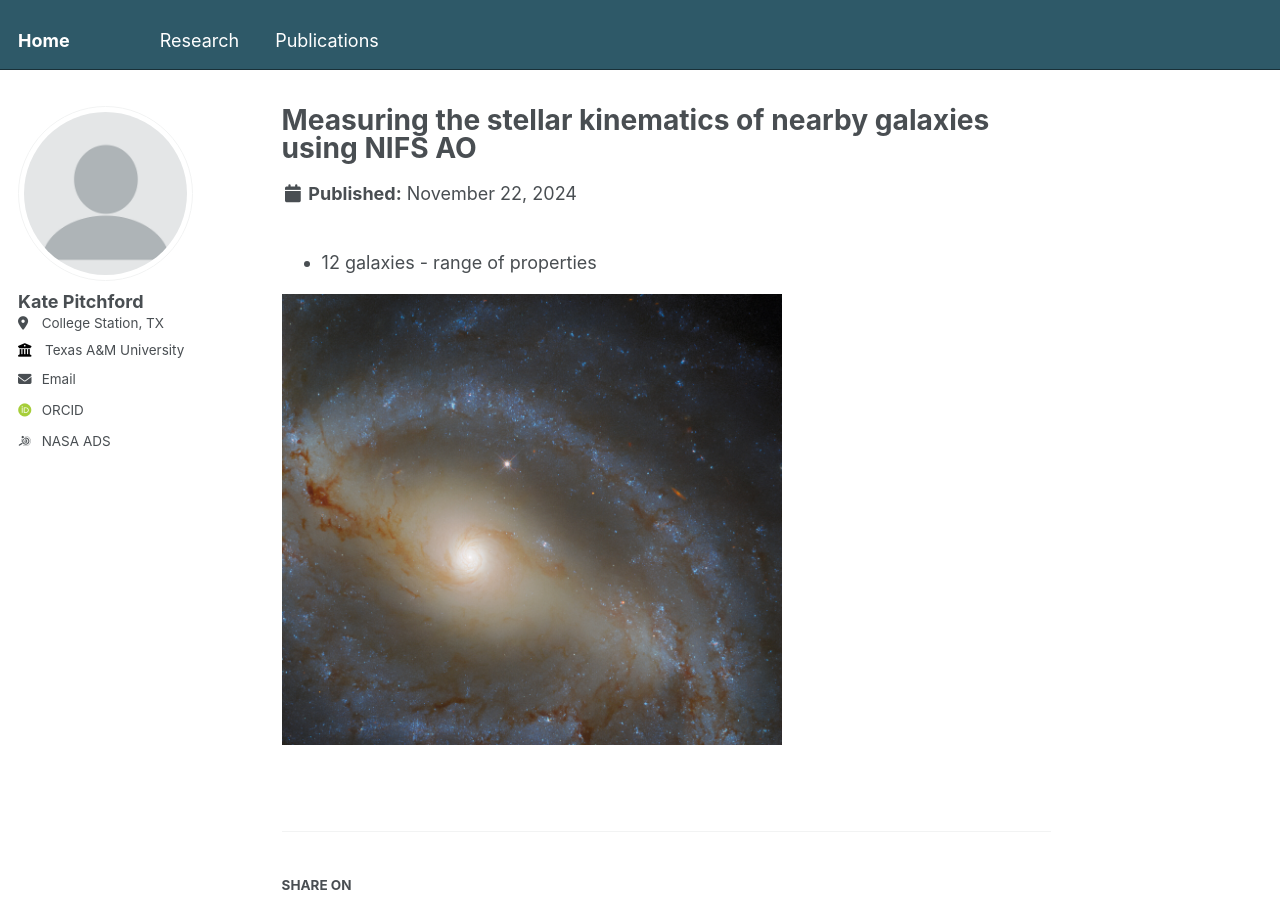
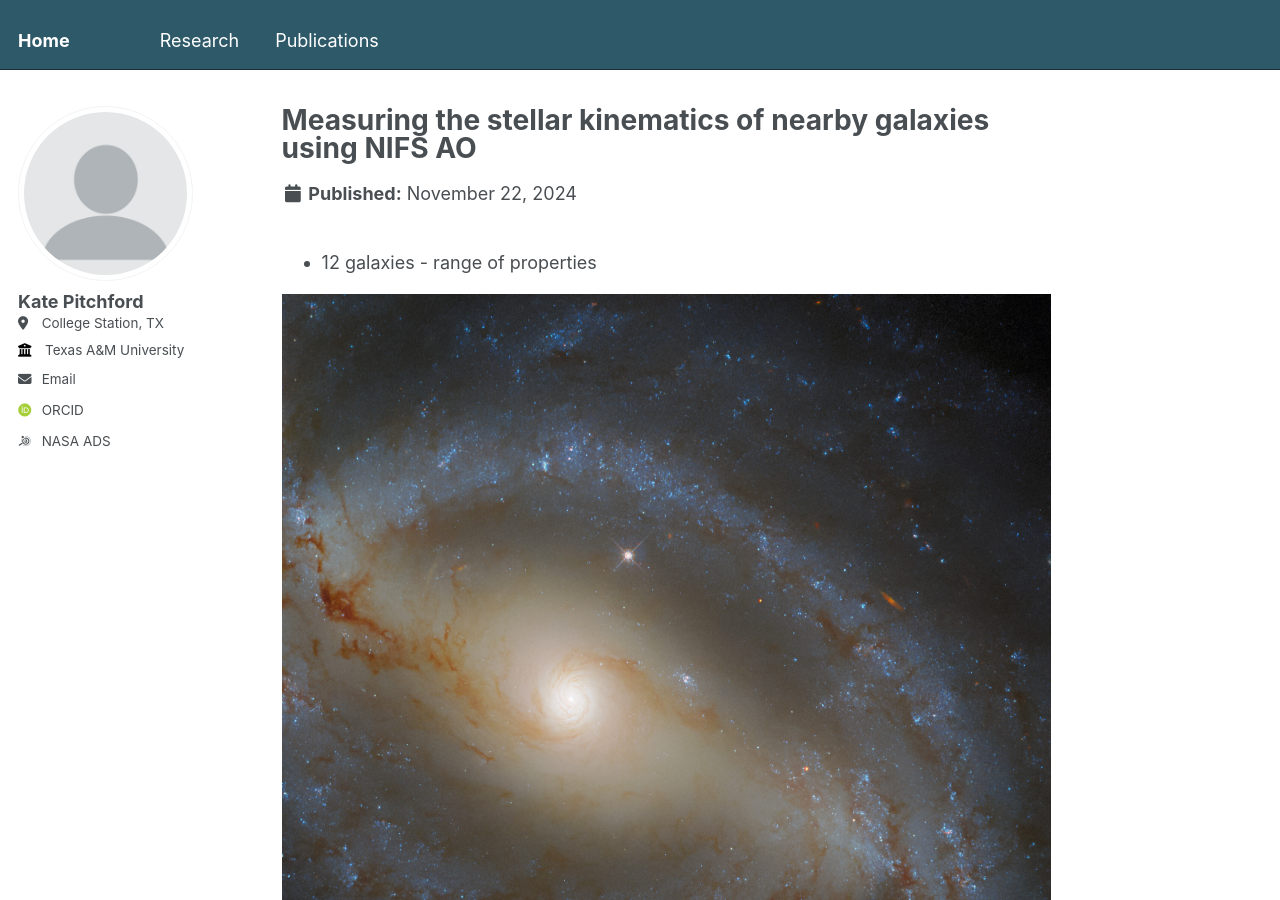
Before and after one commit to lkpitchford/test-website, a Jekyll site: the page built from _research/portfolio-1.md, in a window 1280 px wide and 900 px high. Built offline with Jekyll 4.4.1, drawn with Linux system fonts in a browser that asks for light colours; some web fonts are replaced.

Commit message:
Update portfolio-1.md

```diff
--- a/_research/portfolio-1.md
+++ b/_research/portfolio-1.md
@@ -1,9 +1,9 @@
 ---
 title: "Measuring the stellar kinematics of nearby galaxies using NIFS AO"
-excerpt: "We have a sample of twelve nearby galaxies for which we are measuring the stellar kinematics to address the bias in the types of galaxies with dynamical black hole mass measurements.<br/><img src='/images/ngc5921.png' width='500'>"
+excerpt: "We have a sample of twelve nearby galaxies for which we are measuring the stellar kinematics to address the bias in the types of galaxies with dynamical black hole mass measurements.<br/><img src='/images/ngc5921.png' >"
 collection: research
 ---
 
 - 12 galaxies - range of properties
 
-<img src='/images/ngc5921.png' width='500'>
+<img src='/images/ngc5921.png' >
```
